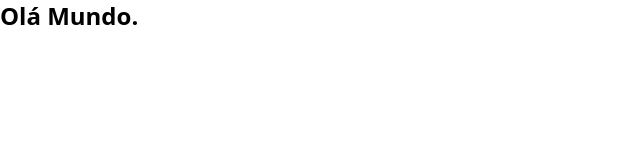
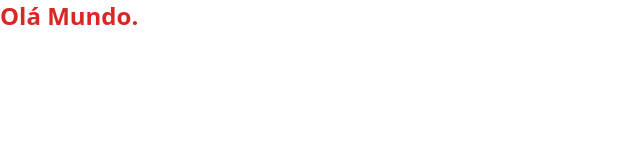
Before and after one commit to oricardos/Forest, a website: page src/index.html in a window 1280 px wide. Shown: the whole page, without its empty margins (0-640 px from the left). Drawn offline with Linux system fonts and the light colour scheme.

Commit message:
testando classes

```diff
--- a/src/index.html
+++ b/src/index.html
@@ -7,6 +7,6 @@
     <link rel="stylesheet" href="./output.css" />
   </head>
   <body>
-    <h1 class="text-2xl font-bold">Olá Mundo.</h1>
+    <h1 class="text-2xl font-bold text-red-600">Olá Mundo.</h1>
   </body>
 </html>
```
Also changed, not shown: src/output.css.
